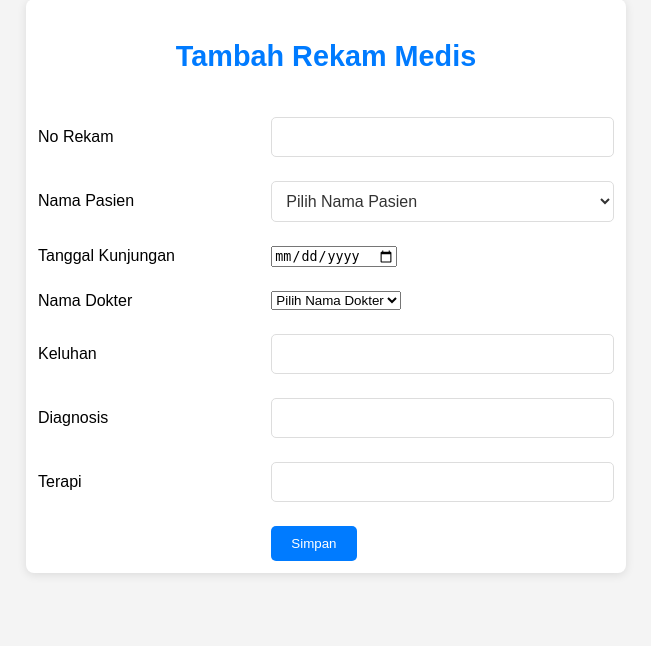
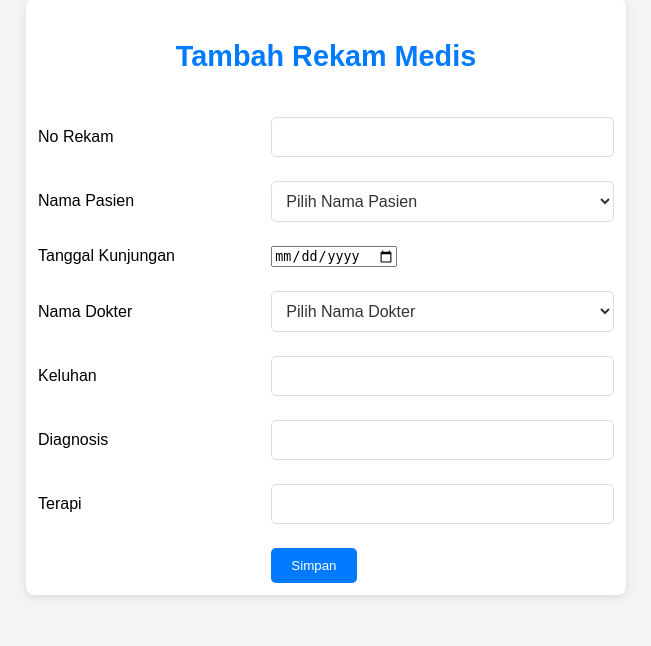
Before and after one commit to Fahmi-Mii13/Aplikasi-Klinik, a PHP site: page /form_tambah_rek.php in a window 1280 px wide. Shown: the part 154-800 px from the top of the page, without its empty margins (314-965 px from the left). Run offline with PHP 8.4, Linux system fonts and the light colour scheme; data comes from the database, SQL or seed files in the repository; data that the repository does not hold is empty.

Commit message:
minor fix

```diff
--- a/Aplikasi Klinik/form_edit_rek.php
+++ b/Aplikasi Klinik/form_edit_rek.php
@@ -84,7 +84,7 @@
 			<tr>
 			<tr>
 				<td>Keluhan</td>
-				<td><input type=" text" name="keluhan" value="<?php echo $data['keluhan'] ?>" required>
+				<td><input type="text" name="keluhan" value="<?php echo $data['keluhan'] ?>" required>
 				</td>
 			</tr>
 			<tr>
--- a/Aplikasi Klinik/form_tambah_rek.php
+++ b/Aplikasi Klinik/form_tambah_rek.php
@@ -66,7 +66,7 @@
 			<tr>
 				<td>Nama Dokter</td>
 				<td>
-					<select name="nama_dokter" required>
+					<select name="nama_dokter" class="selectt" required>
 						<option value="">Pilih Nama Dokter</option>
 						<?php
 						if ($result2->num_rows > 0) {
```
